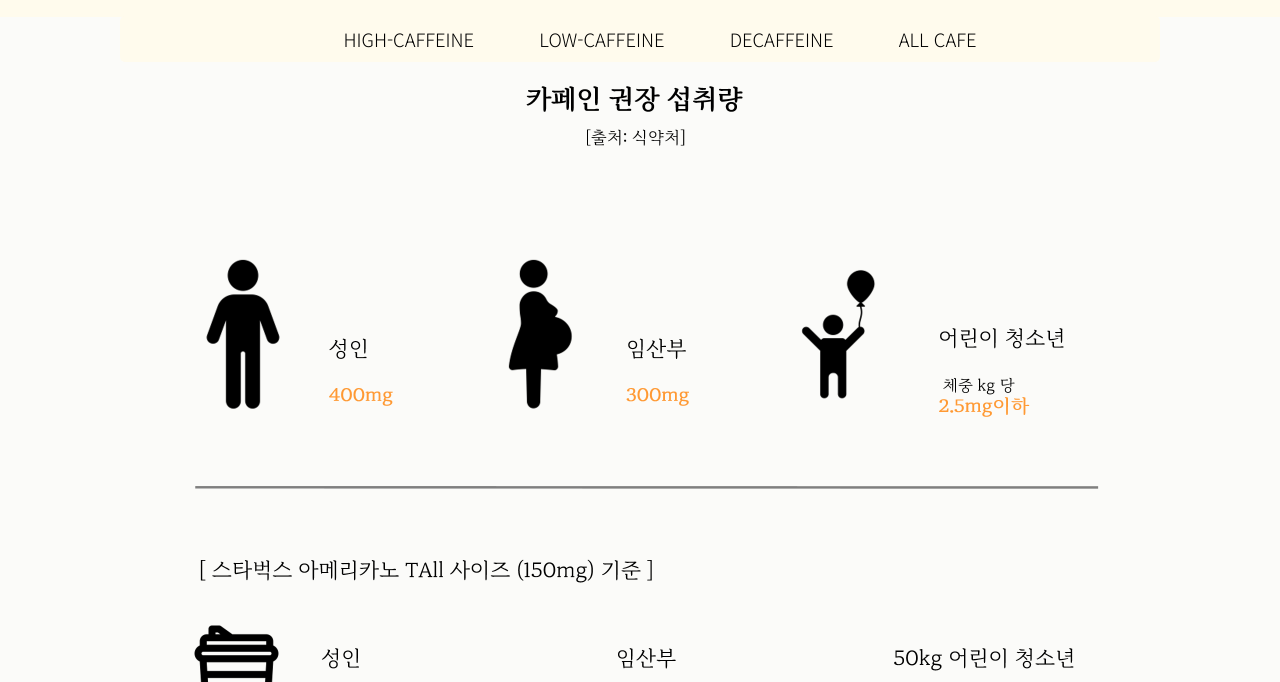
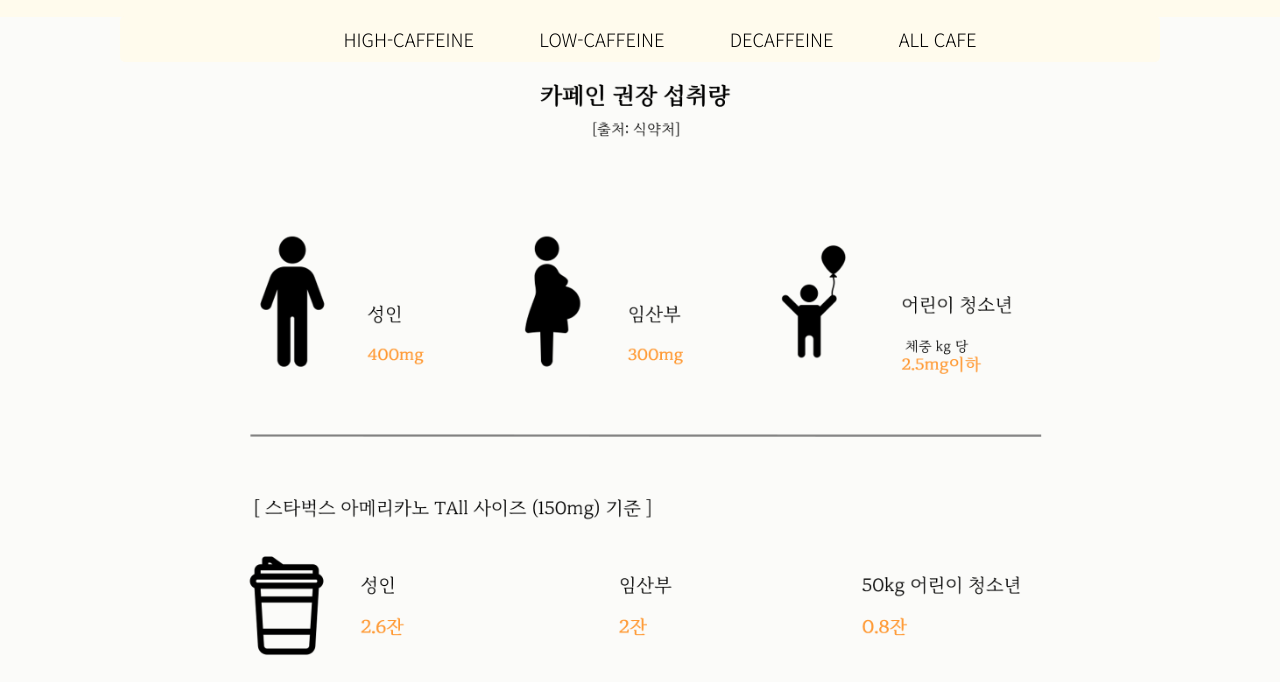
Before and after one commit to SYiee/Caffeineea, a plain HTML site: page index.html in a window 1280 px wide. Shown: the part 118-800 px from the top of the page. Drawn offline with Linux system fonts and the light colour scheme; a web font is replaced by a local one.

Commit message:
Update index.html

```diff
--- a/index.html
+++ b/index.html
@@ -76,7 +76,7 @@
 			<!--메인 콘텐츠-->
 			<section id="contents">
 				<br><br><br>
-				<img src="home.png" width="950px" >
+				<img src="home.png" width="65%" >
 				<br><br><br><br><br>
 
 
```
